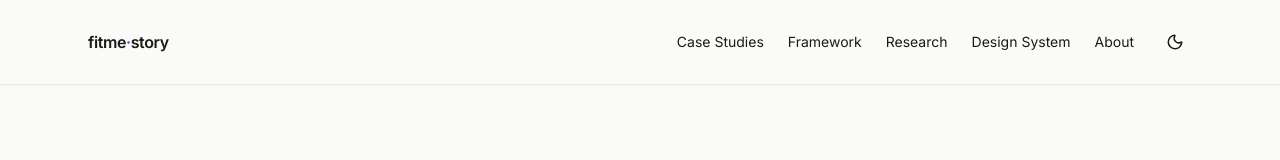
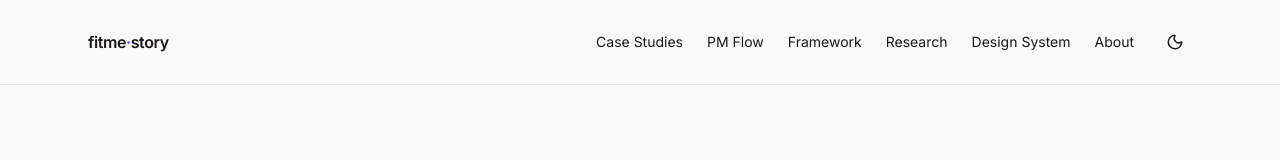
Before and after one commit to Regevba/fitme-story, a Next.js app: page /about in a window 1280 px wide. Shown: the top 160 px of the page. Built offline with nearby package versions, Linux system fonts and the light colour scheme.

Commit message:
feat: add PM Flow nav link + sitemap entry

```diff
--- a/src/app/sitemap.ts
+++ b/src/app/sitemap.ts
@@ -14,6 +14,7 @@ export default async function sitemap(): Promise<MetadataRoute.Sitemap> {
     '/research',
     '/about',
     '/glossary',
+    '/pm-flow',
     '/trust',
     '/case-studies/operations-layer',
   ];
--- a/src/components/SiteHeader.tsx
+++ b/src/components/SiteHeader.tsx
@@ -6,6 +6,7 @@ import { Moon, Sun } from 'lucide-react';
 
 const NAV = [
   { href: '/case-studies', label: 'Case Studies' },
+  { href: '/pm-flow', label: 'PM Flow' },
   { href: '/framework', label: 'Framework' },
   { href: '/research', label: 'Research' },
   { href: '/design-system', label: 'Design System' },
```
